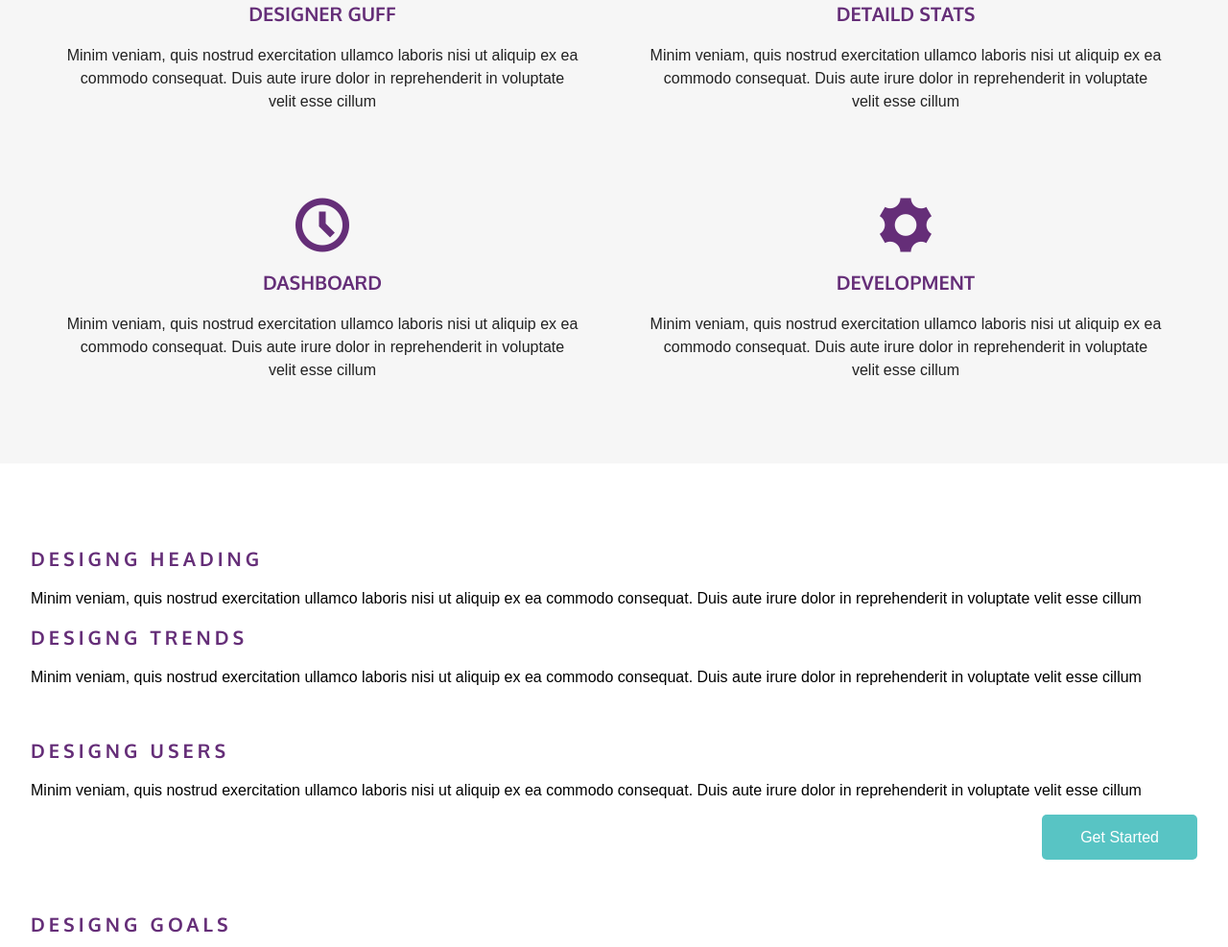
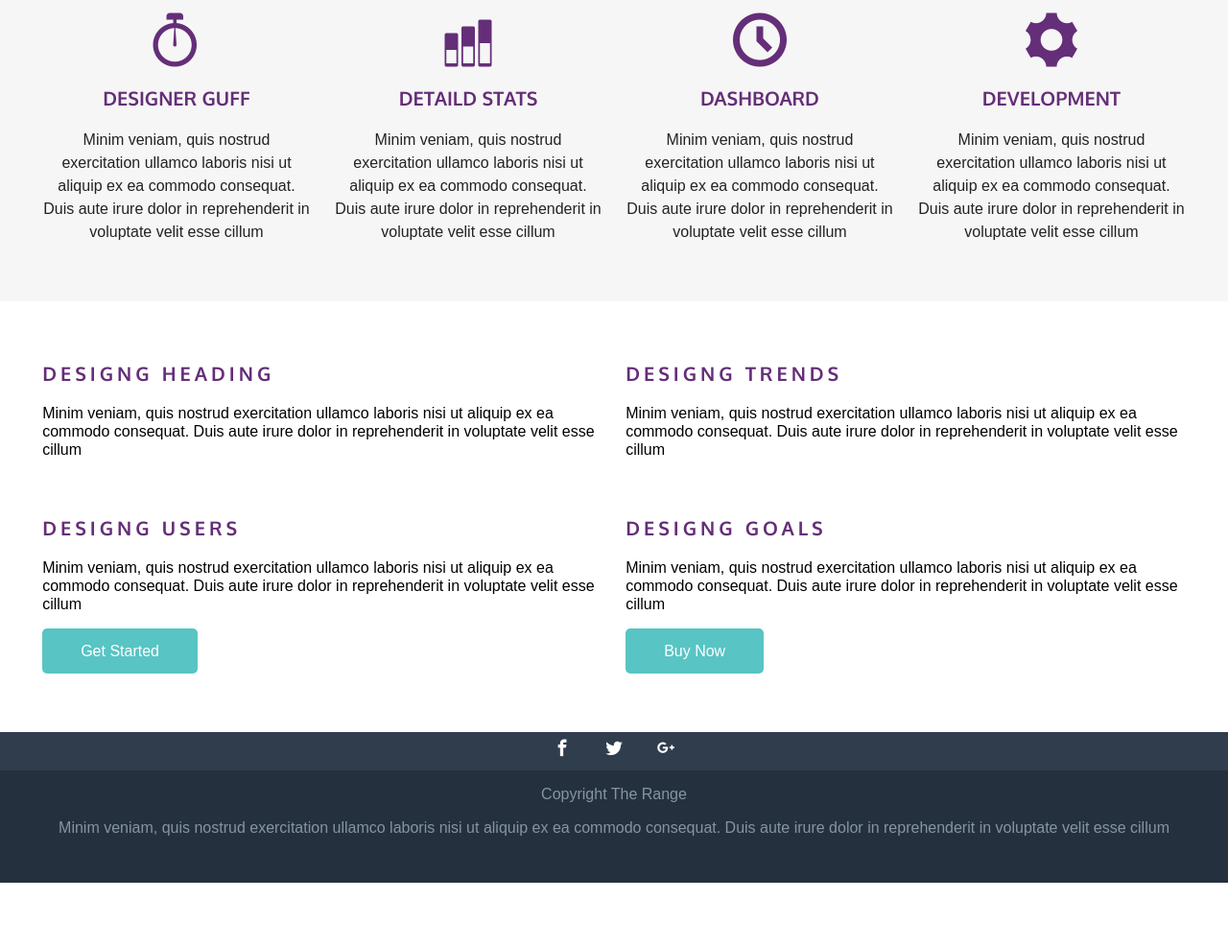
Before and after one commit to edward-mn/learn-web-development, a plain HTML site: page udemy/curso-web-design-html-css-e-javascript/Projeto_AngelsHostels/index.html in a window 1280 px wide. Shown: the part 733-1720 px from the top of the page at 96% size. After the commit the page ends 1653 px from the top, so only its background shows below. Drawn offline with Linux system fonts and the light colour scheme; files whose address does not match are found by name.

Commit message:
Updating my progress in the course
Class number: 111 Responsive Project CSS-Responsive 4/5 - Done

```diff
--- a/udemy/curso-web-design-html-css-e-javascript/Projeto_AngelsHostels/css/estilo.css
+++ b/udemy/curso-web-design-html-css-e-javascript/Projeto_AngelsHostels/css/estilo.css
@@ -202,9 +202,31 @@ h1, h2, h3 , h4, h5, h6{
 @media screen and (min-width: 62.5em){ /* 1000px / 16 = 62,5em */
   .top-content{
     background: #521a66 url(../images/bg_topo_1198x670.jpg); /* cor e imagem */
-    height: 2em;
+    height: 5em;
     padding: 15em;
     background-size: cover;
   }
+}
 
+@media screen and (min-width: 64em){ /* 1024 /16 = 64em */
+  .top-content{
+    background-image: url(../images/bg_topo_1600x1374.jpg);
+    padding: 19em 15em 15em;
+    background-position: center top;
+  }
+
+  .col-1_4{
+    width: 23%;
+    margin: 1%;
+  }
+
+  .col-1_2{
+    width: 48%;
+    margin: 1%;
+    float: left;
+  }
+
+  .main-content-article .button{
+    float: none;
+  }
 }
--- a/udemy/curso-web-design-html-css-e-javascript/Projeto_AngelsHostels/index.html
+++ b/udemy/curso-web-design-html-css-e-javascript/Projeto_AngelsHostels/index.html
@@ -58,25 +58,25 @@
       </article>
     </section>
 
-    <section class="main-content">
-      <article class="main-content-article"></article>
+    <section class="main-content row">
+      <article class="main-content-article col-1_2">
         <h3 class="main-content-title"> Designg Heading </h3>
         <p>Minim veniam, quis nostrud exercitation ullamco laboris nisi ut aliquip ex ea commodo consequat. Duis aute irure dolor in reprehenderit in voluptate velit esse cillum </p>
       </article>
 
-      <article class="main-content-article">
+      <article class="main-content-article col-1_2">
         <h3 class="main-content-title"> Designg Trends </h3>
         <p> Minim veniam, quis nostrud exercitation ullamco laboris nisi ut aliquip ex ea commodo consequat. Duis aute irure dolor in reprehenderit in voluptate velit esse cillum </p>
       </article>
 
-      <article class="main-content-article clear-fix">
+      <article class="main-content-article col-1_2 clear-fix">
         <h3 class="main-content-title"> Designg Users </h3>
         <p>Minim veniam, quis nostrud exercitation ullamco laboris nisi ut aliquip ex ea commodo consequat. Duis aute irure dolor in reprehenderit in voluptate velit esse cillum </p>
 
         <a href="#" class="button"> Get Started </a>
       </article>
 
-      <article class="main-content-article clear-fix">
+      <article class="main-content-article col-1_2 clear-fix">
         <h3 class="main-content-title"> Designg Goals </h3>
         <p> Minim veniam, quis nostrud exercitation ullamco laboris nisi ut aliquip ex ea commodo consequat. Duis aute irure dolor in reprehenderit in voluptate velit esse cillum </p>
 
```
